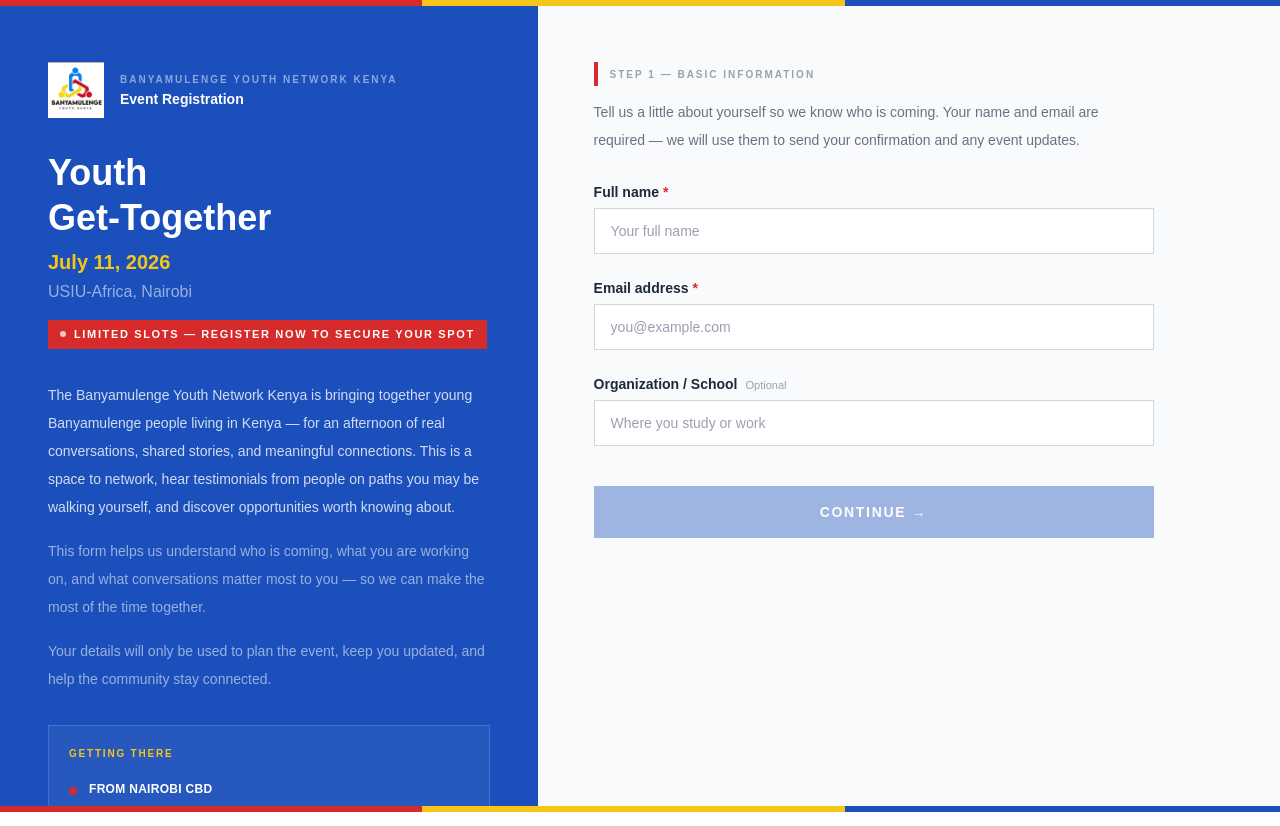
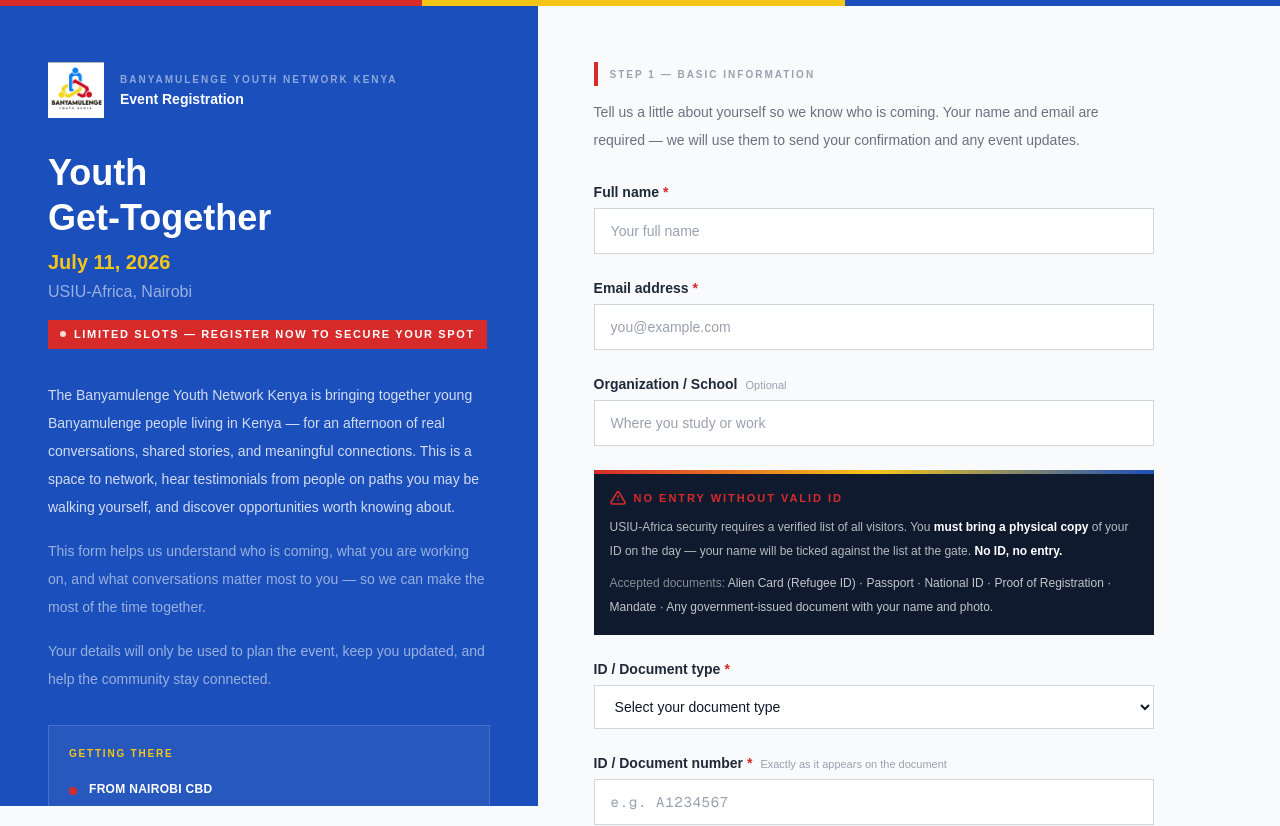
Before and after one commit to ShemaM/byn-event, a Next.js app: page / in a window 1280 px wide. Shown: the top 826 px of the page. Built offline with nearby package versions, Linux system fonts and the light colour scheme.

Commit message:
Add ID/document field with strong no-entry warning, include Proof of Registration and Mandate

```diff
--- a/app/api/register/route.ts
+++ b/app/api/register/route.ts
@@ -32,6 +32,8 @@ export async function POST(req: NextRequest) {
 
   const fullName = formData.get('fullName') as string
   const email = formData.get('email') as string
+  const idType = formData.get('idType') as string
+  const idNumber = formData.get('idNumber') as string
   const organization = formData.get('organization') as string
   const currentPursuits = formData.get('currentPursuits') as string
   const expectedGains = formData.get('expectedGains') as string
@@ -43,7 +45,7 @@ export async function POST(req: NextRequest) {
   const consent = formData.get('consent') as string
   const screenshotFile = formData.get('mpesaScreenshot') as File | null
 
-  if (!fullName || !email || !mpesaName || !mpesaPhone || !screenshotFile || consent !== 'true') {
+  if (!fullName || !email || !idType || !idNumber || !mpesaName || !mpesaPhone || !screenshotFile || consent !== 'true') {
     return NextResponse.json({ error: 'Missing required fields.' }, { status: 400 })
   }
 
@@ -133,6 +135,8 @@ export async function POST(req: NextRequest) {
 <table style="border-collapse:collapse;font-family:sans-serif;font-size:14px;">
   <tr><td style="padding:6px 12px;background:#f0f0f0;font-weight:bold;">Full name</td><td style="padding:6px 12px;">${fullName}</td></tr>
   <tr><td style="padding:6px 12px;background:#f0f0f0;font-weight:bold;">Email</td><td style="padding:6px 12px;">${email}</td></tr>
+  <tr><td style="padding:6px 12px;background:#f0f0f0;font-weight:bold;">ID type</td><td style="padding:6px 12px;">${idType}</td></tr>
+  <tr><td style="padding:6px 12px;background:#f0f0f0;font-weight:bold;">ID number</td><td style="padding:6px 12px;font-family:monospace;font-weight:bold;">${idNumber}</td></tr>
   <tr><td style="padding:6px 12px;background:#f0f0f0;font-weight:bold;">Organization</td><td style="padding:6px 12px;">${organization || '—'}</td></tr>
   <tr><td style="padding:6px 12px;background:#f0f0f0;font-weight:bold;">Current pursuits</td><td style="padding:6px 12px;">${currentPursuits}</td></tr>
   <tr><td style="padding:6px 12px;background:#f0f0f0;font-weight:bold;">Expected gains</td><td style="padding:6px 12px;">${expectedGains}</td></tr>
@@ -170,6 +174,8 @@ export async function POST(req: NextRequest) {
         timestamp,
         fullName,
         email,
+        idType,
+        idNumber,
         organization || '',
         currentPursuits,
         expectedGains,
--- a/app/page.tsx
+++ b/app/page.tsx
@@ -7,6 +7,8 @@ const ACTIVITIES = ['Poetry', 'Dance Challenges', 'Drawing Sessions', 'Printed C
 type FormData = {
   fullName: string
   email: string
+  idType: string
+  idNumber: string
   organization: string
   currentPursuits: string
   expectedGains: string
@@ -21,6 +23,8 @@ type FormData = {
 const empty: FormData = {
   fullName: '',
   email: '',
+  idType: '',
+  idNumber: '',
   organization: '',
   currentPursuits: '',
   expectedGains: '',
@@ -52,7 +56,7 @@ export default function RegistrationPage() {
   const next = () => { setStep((s) => s + 1); window.scrollTo({ top: 0, behavior: 'smooth' }) }
   const back = () => { setStep((s) => s - 1); window.scrollTo({ top: 0, behavior: 'smooth' }) }
 
-  const canProceed1 = form.fullName && form.email
+  const canProceed1 = form.fullName && form.email && form.idType && form.idNumber
   const canProceed2 = form.currentPursuits && form.expectedGains && form.panelQuestions && form.activities.length > 0
   const canSubmit = form.mpesaName && form.mpesaPhone && mpesaScreenshot && form.consent
 
@@ -249,6 +253,46 @@ export default function RegistrationPage() {
                 <Field label="Organization / School" hint="Optional">
                   <input type="text" value={form.organization} onChange={(e) => set('organization', e.target.value)}
                     placeholder="Where you study or work" className={INPUT} />
+                </Field>
+
+                <div className="overflow-hidden">
+                  <div className="h-1" style={{ background: 'linear-gradient(to right, #D72B2B, #F5C518, #1B4FBB)' }} />
+                  <div className="bg-[#0f1a2e] p-4">
+                    <div className="flex items-center gap-2 mb-2">
+                      <svg className="w-4 h-4 text-[#D72B2B] shrink-0" fill="none" viewBox="0 0 24 24" stroke="currentColor" strokeWidth={2.5}>
+                        <path strokeLinecap="round" strokeLinejoin="round" d="M12 9v2m0 4h.01M10.29 3.86L1.82 18a2 2 0 001.71 3h16.94a2 2 0 001.71-3L13.71 3.86a2 2 0 00-3.42 0z" />
+                      </svg>
+                      <p className="text-[11px] font-black uppercase tracking-[0.18em] text-[#D72B2B]">No Entry Without Valid ID</p>
+                    </div>
+                    <p className="text-xs text-white/70 leading-6">
+                      USIU-Africa security requires a verified list of all visitors. You <strong className="text-white">must bring a physical copy</strong> of your ID on the day — your name will be ticked against the list at the gate. <strong className="text-white">No ID, no entry.</strong>
+                    </p>
+                    <p className="text-xs text-white/50 leading-6 mt-2">
+                      Accepted documents: <span className="text-white/75">Alien Card (Refugee ID) · Passport · National ID · Proof of Registration · Mandate · Any government-issued document with your name and photo.</span>
+                    </p>
+                  </div>
+                </div>
+
+                <Field label="ID / Document type" required>
+                  <select
+                    value={form.idType}
+                    onChange={(e) => set('idType', e.target.value)}
+                    className={INPUT}
+                    required
+                  >
+                    <option value="">Select your document type</option>
+                    <option value="Alien Card (Refugee ID)">Alien Card (Refugee ID)</option>
+                    <option value="Passport">Passport</option>
+                    <option value="National ID">National ID</option>
+                    <option value="Proof of Registration">Proof of Registration</option>
+                    <option value="Mandate">Mandate</option>
+                    <option value="Other Government-Issued ID">Other Government-Issued ID</option>
+                  </select>
+                </Field>
+
+                <Field label="ID / Document number" hint="Exactly as it appears on the document" required>
+                  <input type="text" value={form.idNumber} onChange={(e) => set('idNumber', e.target.value)}
+                    placeholder="e.g. A1234567" className={`${INPUT} font-mono tracking-wider`} required />
                 </Field>
                 <button type="button" onClick={next} disabled={!canProceed1}
                   className="w-full py-4 text-sm font-black uppercase tracking-[0.12em] text-white disabled:opacity-40 transition-colors mt-4"
```
